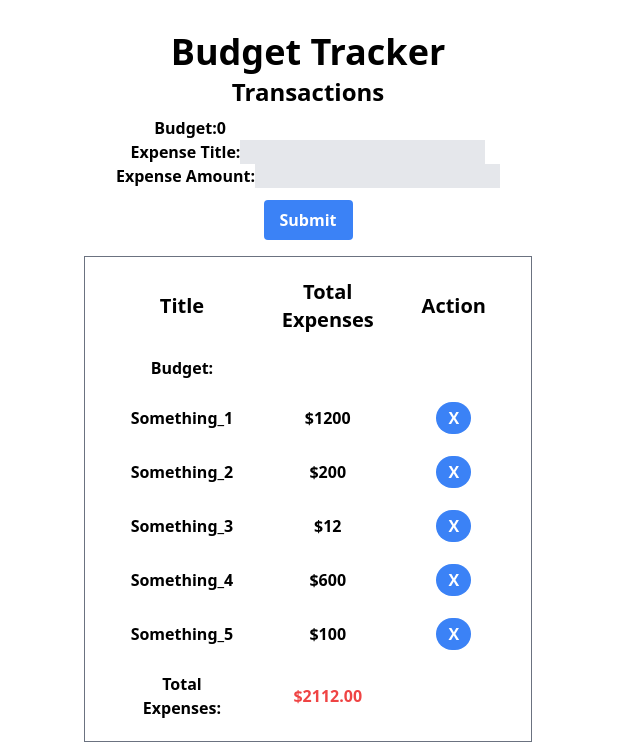
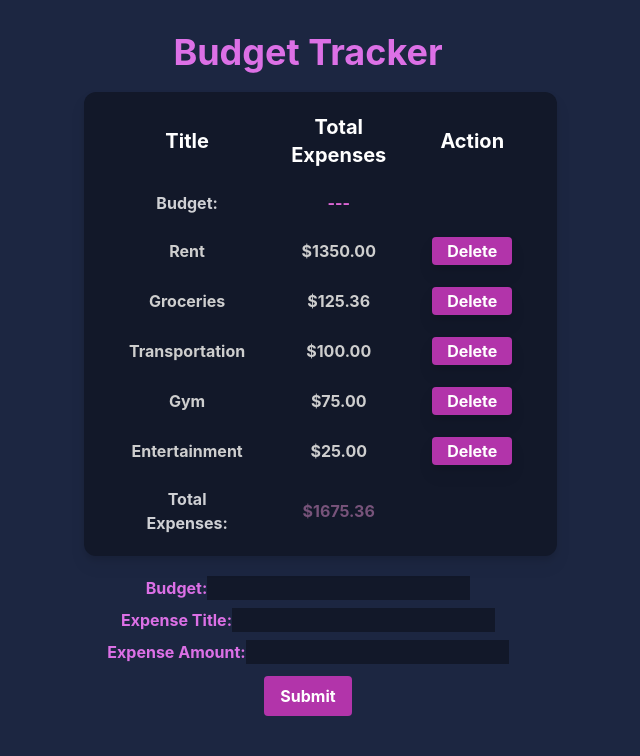
Before and after one commit to AdefelaFakorode/Bucket-Tracker, a React (Vite) app: page / in a window 1280 px wide. Both pictures are taken after a click on the button "Add Expenses". Shown: the top 756 px of the page, without its empty margins (332-972 px from the left). Built offline with nearby package versions, Linux system fonts and the light colour scheme; data requests are answered from the project's data file; the HTML template or start-up script is replaced by a standard one.

Commit message:
debugging

```diff
--- a/db.json
+++ b/db.json
@@ -1,24 +1,29 @@
 {
   "Expenses": [
     {
-      "title": "Something_1",
-      "expense": "1200"
+      "id": 1,
+      "title": "Rent",
+      "expense": "1350.00"
     },
     {
-      "title": "Something_2",
-      "expense": "200"
+      "id": 2,
+      "title": "Groceries",
+      "expense": "125.36"
     },
     {
-      "title": "Something_3",
-      "expense": "12"
+      "id": 3,
+      "title": "Transportation",
+      "expense": "100.00"
     },
     {
-      "title": "Something_4",
-      "expense": "600"
+      "id": 4,
+      "title": "Gym",
+      "expense": "75.00"
     },
     {
-      "title": "Something_5",
-      "expense": "100"
+      "id": 5,
+      "title": "Entertainment",
+      "expense": "25.00"
     }
   ]
 }
--- a/src/componenets/Table.jsx
+++ b/src/componenets/Table.jsx
@@ -5,13 +5,13 @@ import { useEffect, useState } from "react";
 function BudgetRow({ budget }) {
   return (
     <tr>
-      <td className="text-black font-bold">Budget:</td>
-      <td className="text-green-500 font-bold">{budget ? `$${budget}` : ""}</td>
-      <td></td>
+      <td className="text-[#cfd0d4] font-bold">Budget:</td>
+      <td className="text-[#de66d6] font-bold">{budget ? `$${budget}` : "---"}</td>
+      <td>
+      </td>
     </tr>
   );
 }
-
 //renders a row in table to display users total expenses
 function TotalExpensesRow({ tableData }) {
   const totalExpenses = tableData.reduce(
@@ -21,18 +21,27 @@ function TotalExpensesRow({ tableData }) {
 
   return (
     <tr>
-      <td className="text-black font-bold">Total Expenses:</td>
-      <td className="text-red-500 font-bold">{totalExpenses !== 0 ? `$${totalExpenses.toFixed(2)}` : "0"}</td>
-      <td></td>
+      <td className="text-[#cfd0d4] font-bold">Total Expenses:</td>
+      <td className="text-[#77537a] font-bold">
+        {totalExpenses !== 0 ? `$${totalExpenses.toFixed(2)}` : "---"}
+      </td>
+      <td>
+      </td>
     </tr>
   );
 }
 
+//tableData: represents array of transactions
+//newTran: stores the details of a new trans
+//budget: maintains budget
+//showForm: determines where the form for adding a new trans is displayed
+
 function Table() {
   const [tableData, setTableData] = useState([]);
-  const [newTrans, setNewTrans] = useState({ title: "", expense: "" });
-  const [budget, setBudget] = useState(0); //updating user budget
+  const [newTrans, setNewTrans] = useState({ id: 0, title: "", expense: "" }); //new trans
+  const [budget, setBudget] = useState(""); //updating user budget
   const [showForm, setShowForm] = useState(false); //add new trans
+  const [counter, setCounter] = useState(0); // setting id counter to 1
 
   useEffect(() => {
     //fetching initial data from API first
@@ -46,22 +55,33 @@ function Table() {
       }
     }
     fetchExpenses();
-  }, []); //empty array makes it only be called on inital render
+  }, []); //empty array makes it only be called on inital render, fetches initial data from API
 
   function AddTrans() {
     if (newTrans.title !== "" && newTrans.expense !== "") {
-      setNewTrans({ title: "", expense: "" });
+      const expenseAmount = parseFloat(newTrans.expense); //taking in string value and converting to a float number
+      const updatedBudget = budget - expenseAmount;
+
+      if(updatedBudget < 0){
+        alert("Expense exceeds budget!")
+        return;
+      }
+
+      setNewTrans({ id: counter + 1, title: "", expense: "" });
+      setCounter((prevCounter) => prevCounter + 1) //incrementing counter
       setShowForm(false);
-      const updatedTableData = [...tableData, newTrans];
+
+      const updatedTableData = [...tableData, { ...newTrans, id: counter}];
       setTableData(updatedTableData);
+      setBudget(updatedBudget);
 
-      // adding parse
+      //Updating API
       // eslint-disable-next-line no-inner-declarations
       async function updateAPI() {
         try {
           await fetch("http://localhost:3000/Expenses", {
             method: "POST",
-            body: JSON.stringify(newTrans),
+            body: JSON.stringify({ ...newTrans, id:counter }),
             headers: {
               "Content-Type": "application/json",
             },
@@ -76,27 +96,65 @@ function Table() {
     }
   }
 
-  function DeleteTrans(index) {
-    const updatedTableData = [...tableData];
-    updatedTableData.splice(index, 1);
-    setTableData(updatedTableData);
+  function DeleteTrans(id) {
+    const deletedIndex = tableData.findIndex((item) => item.id === id);
+    if (deletedIndex !== -1) {
+      const deletedTrans = tableData[deletedIndex];
+      const updatedTableData = [...tableData];
+      updatedTableData.splice(deletedIndex, 1);
+      setTableData(updatedTableData);
+
+      // Subracting deleted trans from bugget
+      const deletedExpense = parseFloat(deletedTrans.expense);
+      const updatedBudget = budget + deletedExpense;
+      setBudget(updatedBudget);
+    }
   }
 
   return (
     <div className=" flex-col items-center justify-center">
       <div className="max-w-md mx-auto">
-        <h1 className="text-4xl font-bold text-black mb-1">Budget Tracker</h1>
-        <h2 className="text-2xl font-bold text-black mb-2">Transactions</h2>
-        <div>
+        <h1 className="text-4xl font-bold text-[#dc70e6] mb-5">Budget Tracker</h1>
+        <table className="bg-[#121829] border-separate border-spacing-y-5 border-spacing-x-11 drop-shadow-lg rounded-xl">
+          <thead className="table-head">
+            <tr>
+              <th className="text-white text-xl font-bold">Title</th>
+              <th className="text-white text-xl font-bold">Total Expenses</th>
+              <th className="text-white text-xl font-bold">Action</th>
+            </tr>
+          </thead>
+          <tbody className="table-body">
+            <BudgetRow budget={budget} />
+            {tableData.map((item) => (
+              <tr key={item.id}>
+                <td className="text-[#cecece] font-bold">{item.title}</td>
+                <td className="text-[#cecece] font-bold">${item.expense}</td>
+                <td>
+                  <button
+                    onClick={() => DeleteTrans(item.id)}
+                    className="bg-[#b234aa] hover:bg-[#5d1b59] flex items-center justify-center w-20 h-7 rounded-half  font-bold text-white rounded drop-shadow-lg"
+                  >
+                    Delete
+                  </button>
+                </td>
+              </tr>
+            ))}
+            <TotalExpensesRow tableData={tableData} />
+          </tbody>
+        </table>
+      </div>
+      <div>
+
           {showForm ? (
-            <form onSubmit={AddTrans} className="mb-4 font-bold">
+            <form  onSubmit={AddTrans} className=" mt-5 text-[#dc70e6] font-bold">
               <label>
                 Budget:
                 <input
-                  type="text"
-                  value={budget}
+                  type = "text"
+                  value = {budget}
                   onChange={(e) => setBudget(e.target.value)}
                   required
+                  className="bg-[#121829]"
                 />
               </label>
               <br />
@@ -109,11 +167,11 @@ function Table() {
                     setNewTrans({ ...newTrans, title: e.target.value })
                   }
                   required
-                  className="bg-gray-200"
+                  className="bg-[#121829] mt-2 mb-2"
                 />
               </label>
               <br />
-              <label className="font-bold">
+              <label className="font-bold ">
                 Expense Amount:
                 <input
                   type="number"
@@ -122,58 +180,29 @@ function Table() {
                     setNewTrans({ ...newTrans, expense: e.target.value })
                   }
                   required
-                  className="bg-gray-200"
+                  className="bg-[#121829] "
                 />
               </label>
               <br />
               <button
                 type="submit"
-                className="bg-blue-500 hover:bg-blue-600 text-white font-bold py-2 px-4 rounded mt-3"
+                className="bg-[#b234aa] hover:bg-[#5d1b59] text-white font-bold py-2 px-4 rounded mt-3"
               >
                 Submit
               </button>
             </form>
           ) : (
             <button
-              className="mb-7 bg-blue-500 hover:bg-blue-600 text-white font-bold py-2 px-4 rounded"
+              className="bg-[#b234aa] hover:bg-[#5d1b59] mt-5 text-white font-bold py-2 px-4 rounded drop-shadow-lg"
               onClick={() => setShowForm(true)}
             >
               Add Expenses
             </button>
           )}
         </div>
+    </div>
 
-        <table className="border-separate border border-gray-500 border-spacing-y-5 border-spacing-x-11 ">
-          <thead className="table-head">
-            <tr>
-              <th className="text-black text-xl font-bold">Title</th>
-              <th className="text-black text-xl font-bold">Total Expenses</th>
-              <th className="text-black text-xl font-bold">Action</th>
-            </tr>
-          </thead>
-          <tbody className="table-body">
-            <BudgetRow budget={budget} />
-            {tableData.map((item) => (
-              <tr key={item.id}>
-                <td className="text-black font-bold">{item.title}</td>
-                <td className="text-black font-bold">${item.expense}</td>
-                <td>
-                  <button
-                    onClick={() => DeleteTrans(item.id)}
-                    className="bg-blue-500 hover:bg-blue-600 text-white font-bold py-1 px-3 rounded-full"
-                  >
-                    X
-                  </button>
-                </td>
-              </tr>
-            ))}
-            <TotalExpensesRow tableData={tableData} />
-          </tbody>
-        </table>
-      </div>
-    </div>
   );
-
 }
 
 export default Table;
--- a/src/index.css
+++ b/src/index.css
@@ -1,3 +1,18 @@
 @tailwind base;
 @tailwind components;
 @tailwind utilities;
+
+:root {
+    font-family: Inter, system-ui, Avenir, Helvetica, Arial, sans-serif;
+    line-height: 1.5;
+    font-weight: 400;
+
+    color: rgba(255, 255, 255, 0.87);
+    background-color: #1c2641;
+
+    font-synthesis: none;
+    text-rendering: optimizeLegibility;
+    -webkit-font-smoothing: antialiased;
+    -moz-osx-font-smoothing: grayscale;
+    -webkit-text-size-adjust: 100%;
+  }
--- a/tailwind.config.js
+++ b/tailwind.config.js
@@ -4,7 +4,10 @@ export default {
     "Table.css",
     "./src/**/*.{js,ts,jsx,tsx}"],
   theme: {
-    extend: {},
+    extend: {
+      colors: {
+      'regal-blue': '#243c5a',
+    },},
   },
   plugins: [],
 }
```
